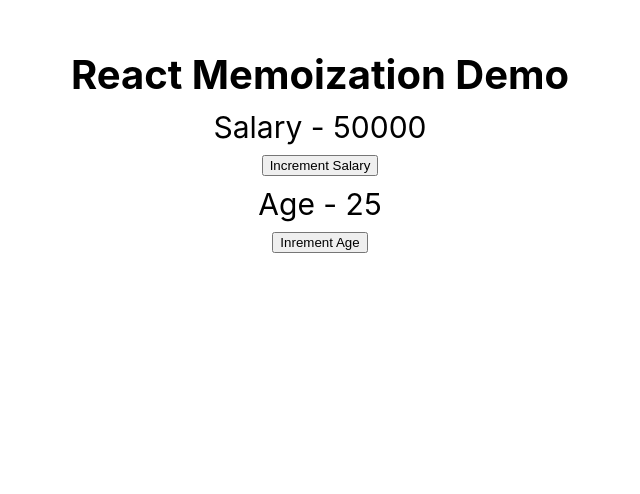
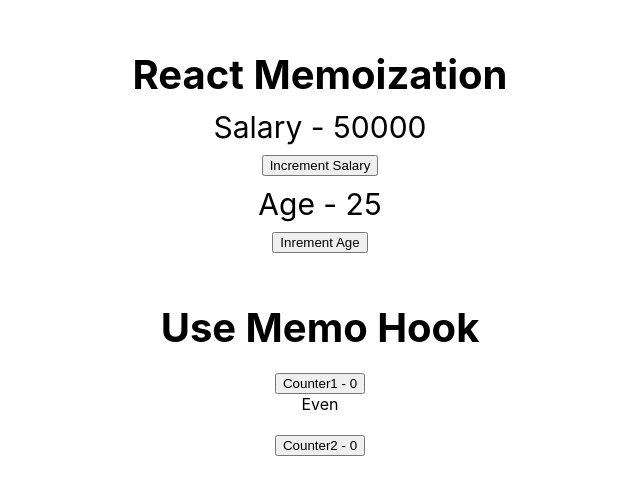
Before and after one commit to amanraj0505/react-memoization, a React (Create React App) app: page / in a window 1280 px wide. Shown: the top 494 px of the page, without its empty margins (320-960 px from the left). Built offline with nearby package versions, Linux system fonts and the light colour scheme.

Commit message:
use memo hook

```diff
--- a/src/App.js
+++ b/src/App.js
@@ -1,9 +1,11 @@
 import "./App.css";
 import Parent from "./components/Parent";
+import Parent2 from "./components/Parent2";
 function App() {
   return (
     <div className="App">
       <Parent />
+      <Parent2 />
     </div>
   );
 }
--- a/src/components/Parent.js
+++ b/src/components/Parent.js
@@ -19,7 +19,7 @@
   console.log("Parent Render");
   return (
     <div>
-      <Title />
+      <Title text={"React Memoization"} />
       <Count text={"Salary"} data={salary} />
       <Button handleClick={incrementSalary}>Increment Salary</Button>
       <Count text={"Age"} data={age} />
--- /dev/null
+++ b/src/components/Parent2.js
@@ -0,0 +1,35 @@
+import React, { useState, useMemo } from "react";
+import Title from "./Title";
+const Parent2 = () => {
+  const [count1, setCoun1] = useState(0);
+  const [count2, setCount2] = useState(0);
+
+  const incrementCounter1 = () => {
+    setCoun1(count1 + 1);
+  };
+  const incrementCounter2 = () => {
+    setCount2(count2 + 1);
+  };
+  const isEven = useMemo(() => {
+    let i = 0;
+    while (i < 9000000000) i++;
+    return count1 % 2 === 0;
+  }, [count1]);
+  /**
+   * Use Callback is used here because each time parent re-renders a new copy of
+   * incrementage and increment salary is created so as the props of the button changes it causes re-render of button.
+   */
+  return (
+    <div>
+      <Title text={"Use Memo Hook"} />
+      <br />
+      <button onClick={incrementCounter1}>Counter1 - {count1}</button>
+      <br />
+      <span>{isEven ? "Even" : "Odd"}</span>
+      <br />
+      <br />
+      <button onClick={incrementCounter2}>Counter2 - {count2}</button>
+    </div>
+  );
+};
+export default Parent2;
--- a/src/components/Title.js
+++ b/src/components/Title.js
@@ -1,9 +1,9 @@
 import React from "react";
 
-const Title = () => {
+const Title = ({ text }) => {
   return (
     <div style={{ marginTop: 50, fontWeight: "bold", fontSize: 40 }}>
-      React Memoization Demo
+      {text}
     </div>
   );
 };
```
